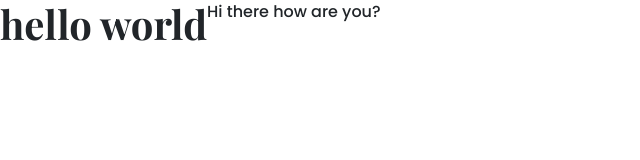
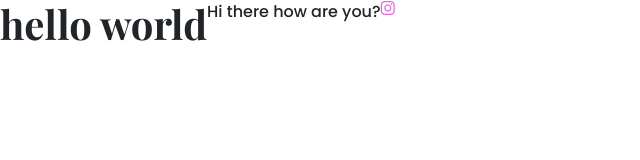
Before and after one commit to pernillewm/portfolio-project, a plain HTML site: page index.html in a window 1280 px wide. Shown: the full height of the page, 0-640 px from the left. Drawn offline with nearby package versions, Linux system fonts and the light colour scheme.

Commit message:
Added Font Awesome

```diff
--- a/index.html
+++ b/index.html
@@ -32,6 +32,7 @@
     <div class="d-flex">
       <h1>hello world</h1>
       <p>Hi there how are you?</p>
+      <i class="fa-brands fa-instagram" style="color: #e269de"></i>
     </div>
   </body>
 </html>
```
